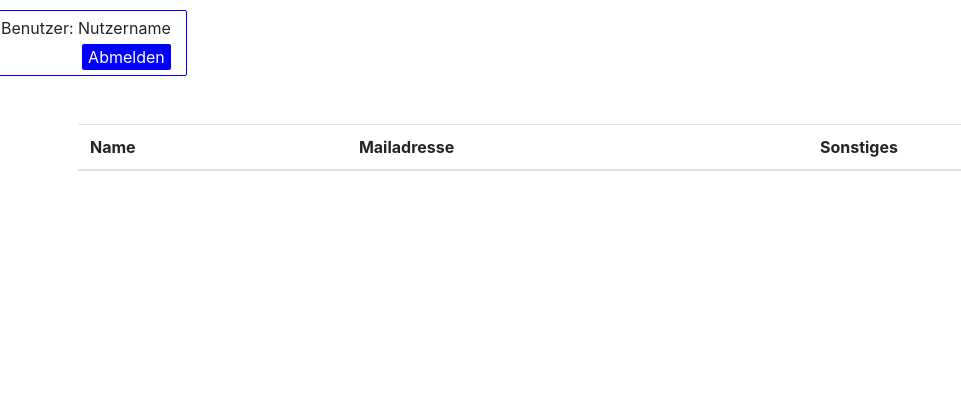
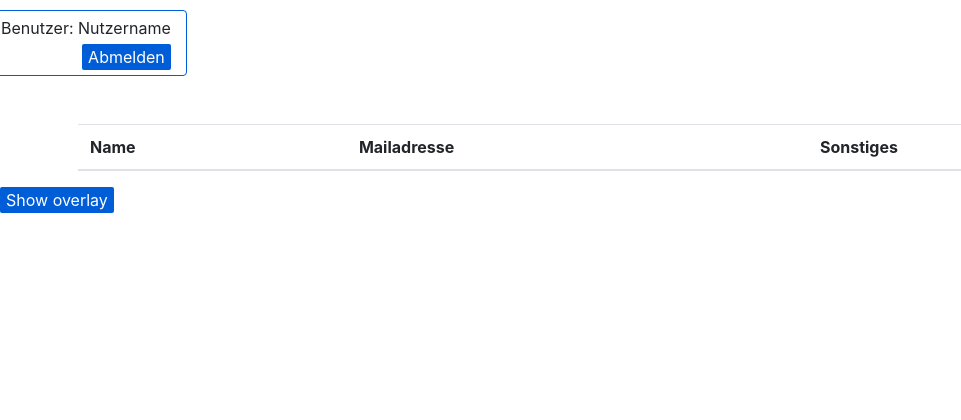
Before and after one commit to Jupp56/OPER, a PHP site: page /adminpanel.html in a window 1280 px wide. Shown: the top 420 px of the page, without its empty margins (0-961 px from the left). Run offline with PHP 8.4, Linux system fonts and the light colour scheme; data that the repository does not hold is empty.

Commit message:
Change in color scheme. Overlay for admin panel, to edit single entry

```diff
--- /dev/null
+++ b/adminpanel.css
@@ -0,0 +1,46 @@
+ .overlay {
+     height: 100%;
+     width: 0;
+     position: fixed;
+     z-index: 1;
+     left: 0;
+     top: 0;
+     background-color: rgb(0, 0, 0);
+     background-color: rgba(0, 0, 0, 0.5);
+     overflow-x: hidden;
+     transition: 0.3s;
+     text-align: center;
+ }
+
+ .overlay-content {
+     position: relative;
+     top: 15%;
+     width: auto;
+     height: auto;
+     padding: 5px;
+     display: inline-block;
+     margin-left: auto;
+     margin-right: auto;
+     text-align: center;
+     background: white;
+     border-radius: 5px;
+     overflow-x: none;
+ }
+
+ .overlay .overlaybutton {
+     position: absolute;
+     top: 20px;
+     right: 45px;
+ }
+ /* When the height of the screen is less than 450 pixels, change the font-size of the links and position the close button again, so they don't overlap */
+
+ @media screen and (max-height: 450px) {
+     .overlay a {
+         font-size: 20px
+     }
+     .overlay .closebtn {
+         font-size: 40px;
+         top: 15px;
+         right: 35px;
+     }
+ }
--- a/adminpanel.html
+++ b/adminpanel.html
@@ -4,9 +4,9 @@
     <meta charset="utf-8">
     <title>OPER-Admin Panel</title>
 
-    <link rel="stylesheet" href="https://maxcdn.bootstrapcdn.com/bootstrap/4.0.0/css/bootstrap.min.css"
-        integrity="sha384-Gn5384xqQ1aoWXA+058RXPxPg6fy4IWvTNh0E263XmFcJlSAwiGgFAW/dAiS6JXm" crossorigin="anonymous">
+    <link rel="stylesheet" href="https://maxcdn.bootstrapcdn.com/bootstrap/4.0.0/css/bootstrap.min.css" integrity="sha384-Gn5384xqQ1aoWXA+058RXPxPg6fy4IWvTNh0E263XmFcJlSAwiGgFAW/dAiS6JXm" crossorigin="anonymous">
     <link rel="stylesheet" href="styles.css">
+    <link rel="stylesheet" href="adminpanel.css">
     <script lang="javascript" type="text/javascript" src="adminpanel.js"></script>
 
 </head>
@@ -36,11 +36,40 @@
 
         </div>
     </div>
+    <button onclick="showoverlay();">Show overlay</button>
+
+    <div id="myNav" class="overlay">
+        <button onclick="closeoverlay()" class="overlaybutton">&times;</button>
+
+        <!-- Overlay content -->
+        <div class="overlay-content">
+            <div class="row">
+                <div class="col">
+                    <h2>Details</h2>
+                </div>
+            </div>
+            <div class="row mt-2">
+                <div class="col">
+                    <div class="ml-2 float-left">Name:</div>
+                </div>
+                <div class="col"><input id="Name-Single" class="mr-2 float-right" type="text"></div>
+            </div>
+            <div class="row mt-2">
+                <div class="col">
+                    <div class="ml-2 float-left">Mail:</div>
+                </div>
+                <div class="col"><input id="Mail-Single" class="mr-2 float-right" type="text"></div>
+            </div>
+
+        </div>
+
+    </div>
+
 </body>
 
 <footer>
-    <!-- <link rel="import" href="footer.html">-->
-    <iframe sandbox="allow-top-navigation allow-scripts allow-forms" class="footer" src="footer.html"></iframe>
+    <!-- <link rel="import " href="footer.html ">-->
+    <iframe sandbox="allow-top-navigation allow-scripts allow-forms " class="footer " src="footer.html "></iframe>
 </footer>
 
 </html>
--- a/adminpanel.js
+++ b/adminpanel.js
@@ -6,14 +6,13 @@ function getusers() {
 
     xmlHttp.open("GET", getusersurl, true); //true for asynchronous request
 
-    xmlHttp.onload = function (e) {
+    xmlHttp.onload = function(e) {
         if (xmlHttp.status === 200) {
             var result = xmlHttp.responseText;
             console.log(xmlHttp.responseText);
             var dataset = JSON.parse(result);
             fillarr(dataset);
-        }
-        else {
+        } else {
             console.log(xmlHttp.statusText);
         }
     }
@@ -28,8 +27,13 @@ function fillarr(array) {
     for (var i = 0; i < array.length; i++) {
         var row = document.createElement("tr");
         var createClickHandler =
-            function (row) {
-                return getdetails(array[i].Username);
+            function(row) {
+                return function() {
+                    var cell = row.getElementsByTagName("td")[0];
+                    var id = cell.innerHTML;
+                    alert("id:" + id);
+                    //Zu bearbeitende Daten holen und anzeigen
+                };
             };
         row.onclick = createClickHandler(row);
         row.appendChild(createtd(array[i].Username));
@@ -47,8 +51,18 @@ function createtd(tdvalue) {
     return cell;
 }
 
-function getdetails(username) {
-    alert(username);
+function getdetails() {
+    console.log("details");
+}
+
+/* Open when someone clicks on the span element */
+function showoverlay() {
+    document.getElementById("myNav").style.width = "100%";
+}
+
+/* Close when someone clicks on the "x" symbol inside the overlay */
+function closeoverlay() {
+    document.getElementById("myNav").style.width = "0%";
 }
 
 window.onload = getusers;
--- a/styles.css
+++ b/styles.css
@@ -1,18 +1,23 @@
 .myborder {
     margin-top: 10px;
     border-width: 1px;
-    border-color: blue;
+    border-color: rgb(0, 93, 216);
     border-style: solid;
-    border-radius: 2px;
+    border-radius: 4px;
     padding-top: 5px;
     padding-bottom: 5px;
 }
 
 button {
-    background-color: blue;
+    background-color: rgb(0, 93, 216);
     border-radius: 2px;
     border: none;
     color: white;
+}
+
+input {
+    border-radius: 4px;
+    border: 1px solid lightgrey;
 }
 
 .footer {
@@ -22,8 +27,8 @@ button {
     width: 100%;
     height: 60px;
     line-height: 60px;
+}
 
-}
 .footer-general {
     background-color: #f5f5f5;
 }
```
